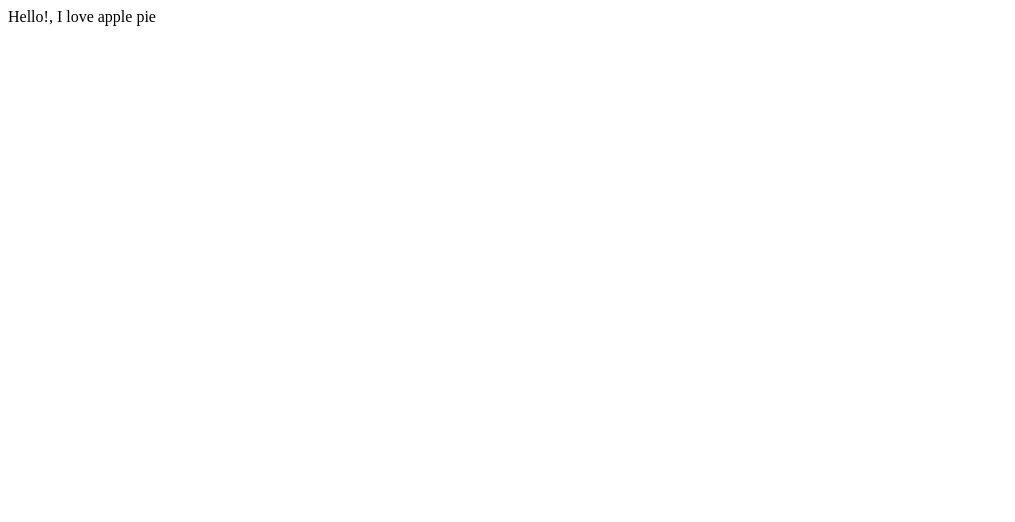
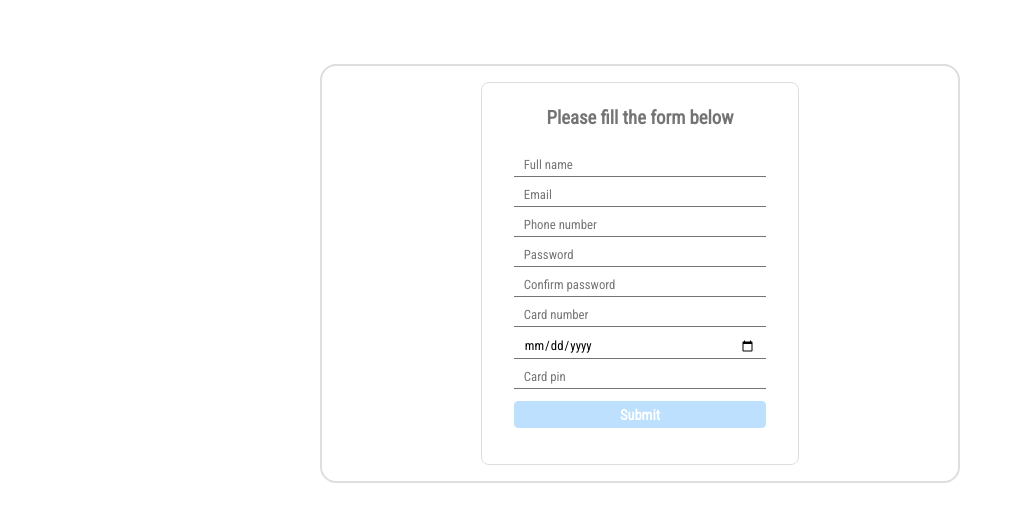
Before and after one commit to Daymorelah/paymentForm, a React app: page / in a window 1280 px wide. Shown: the top 522 px of the page, without its empty margins (0-1015 px from the left). Built offline with nearby package versions, Linux system fonts and the light colour scheme.

Commit message:
Build payment form UI

```diff
--- a/server.js
+++ b/server.js
@@ -6,7 +6,7 @@ import config from './webpack.config.dev.js';
 
 /* eslint-disable no-console */
 
-const PORT = process.env.PORT || 3000;
+const PORT = process.env.PORT || 3003;
 const app = express();
 const compiler = webpack(config);
 
--- a/src/Components/App.js
+++ /dev/null
@@ -1,5 +0,0 @@
-import React from 'react';
-
-const App = () => (<div>Hello!, I love apple pie</div>);
-
-export default App;
--- /dev/null
+++ b/src/Components/App.jsx
@@ -0,0 +1,9 @@
+import React from 'react';
+import PaymentForm from './PaymentForm';
+const App = () => (
+  <div id='app-container'>
+    <PaymentForm />
+  </div>
+);
+
+export default App;
--- /dev/null
+++ b/src/Components/PaymentForm.jsx
@@ -0,0 +1,74 @@
+import React from 'react';
+import FormInput from './formInput';
+import Button from './button';
+
+const PaymentForm = () => (
+  <div id='form-container'>
+    <h3>Please fill the form below</h3>
+    <form>
+      <FormInput
+        type="text"
+        id="full_name"
+        placeHolder="Full name"
+        value={''}
+        onChange={() => {}}
+      />
+      <FormInput
+        type="email"
+        id="email"
+        placeHolder="Email"
+        value={''}
+        onChange={() => {}}
+      />
+      <FormInput
+        type="tel"
+        id="phone_number"
+        placeHolder="Phone number"
+        value={''}
+        onChange={() => {}}
+      />
+      <FormInput
+        type="password"
+        id="password"
+        placeHolder="Password"
+        value={''}
+        onChange={() => {}}
+      />
+      <FormInput
+        type="password"
+        id="password"
+        placeHolder="Confirm password"
+        value={''}
+        onChange={() => {}}
+      />
+      <FormInput
+        type="number"
+        id="card_number"
+        placeHolder="Card number"
+        value={''}
+        onChange={() => {}}
+      />
+      <FormInput
+        type="date"
+        id="expiration_date"
+        placeHolder="Expiration date"
+        value={''}
+        onChange={() => {}}
+      />
+      <FormInput
+        type="number"
+        id="pin"
+        placeHolder="Card pin"
+        value={''}
+        onChange={() => {}}
+      />
+      <Button
+        value='Submit'
+        id='submit_button'
+        onClick={() => {}}
+      />
+    </form>
+  </div>
+);
+
+export default PaymentForm;
--- /dev/null
+++ b/src/Components/button.jsx
@@ -0,0 +1,31 @@
+import React from 'react';
+import PropTypes from 'prop-types';
+
+const Button = ({
+  value, id, className, onClick, style
+}) => (
+  <button
+    className={className}
+    id={id}
+    type="button"
+    onClick={onClick}
+    style={style}
+  >
+    {value}
+  </button>
+);
+
+Button.propTypes = {
+  value: PropTypes.string.isRequired,
+  id: PropTypes.string.isRequired,
+  className: PropTypes.string,
+  onClick: PropTypes.func.isRequired,
+  style: PropTypes.objectOf(PropTypes.string)
+};
+
+Button.defaultProps = {
+  className: '',
+  style: {},
+};
+
+export default Button;
--- /dev/null
+++ b/src/Components/formInput.jsx
@@ -0,0 +1,24 @@
+import React from 'react';
+import PropTypes from 'prop-types';
+
+const FormInput = ({
+  onChange, placeHolder, id, type, value,
+}) => (
+  <input
+    type={type}
+    id={id}
+    onChange={onChange}
+    value={value}
+    placeholder={placeHolder}
+  />
+);
+
+FormInput.propTypes = {
+  onChange: PropTypes.func.isRequired,
+  placeHolder: PropTypes.string.isRequired,
+  id: PropTypes.string.isRequired,
+  type: PropTypes.string.isRequired,
+  value: PropTypes.string.isRequired,
+};
+
+export default FormInput;
--- /dev/null
+++ b/src/style/_globals.scss
@@ -0,0 +1,42 @@
+* {
+  box-sizing: border-box;
+}
+
+html, body{
+  margin: 0;
+  padding: 0;
+  max-height: 100%;
+}
+
+body {
+  background: $white;
+  color: $dark;
+  font-family: $primary-font;
+}
+
+h3 {
+  margin: 0;
+}
+
+button {
+  outline: none;
+  border: none;
+  background: $primary;
+  color: $white;
+  border-radius: 0.3em;
+  display: block;
+  width: 80%;
+  font-family: $primary-font;
+  height: 1.9em;
+  padding: 0.4em;
+  margin: 0.8em auto;
+  font-size: 0.9em;
+  font-weight: 900;
+  cursor: pointer;
+
+  &:disabled {
+    background: $grey;
+    font-size: 1em;
+    font-style: italic;
+  }
+}
--- /dev/null
+++ b/src/style/_variables.scss
@@ -0,0 +1,10 @@
+// Colors
+$white: #FFFFFF;
+$black: #363636;
+$grey: #DEDDE0;
+$primary: #BCE0FD;
+$dark: #747474;
+$dark-grey: #747474;
+$green: #1BCCC9;
+// Fonts
+$primary-font: 'Roboto Condensed', sans-serif;
--- /dev/null
+++ b/src/style/components/_paymentform.scss
@@ -0,0 +1,33 @@
+#app-container{
+  width: 50%;
+  height: 100%;
+  margin: auto;
+  margin-top: 4em;
+  border-radius: 1em;
+  border: 2px solid $grey;
+  #form-container{
+    background: $white;
+    border-radius: 8px;
+    padding: 1.5em 0;
+    margin: 1em auto;
+    width: 50%;
+    border: 1px solid $grey;
+    h3 {
+      text-align: center;
+      margin-bottom: 1.3em;
+    }
+    input {
+      display: block;
+      background: none;
+      border: none;
+      border-bottom: 0.2px solid $dark;
+      font-family: 'Roboto Condensed', sans-serif;
+      font-size: 0.8em;
+      margin: 0.5em auto;
+      outline: none;
+      padding: 0.3em 0.8em;
+      width: 80%;
+      margin-bottom: 0;
+    }
+  }
+}
--- a/src/style/main.scss
+++ b/src/style/main.scss
@@ -0,0 +1,5 @@
+@import url("https://fonts.googleapis.com/css?family=Roboto+Condensed");
+
+@import "./variables";
+@import "./globals";
+@import "./components/paymentform";
```
